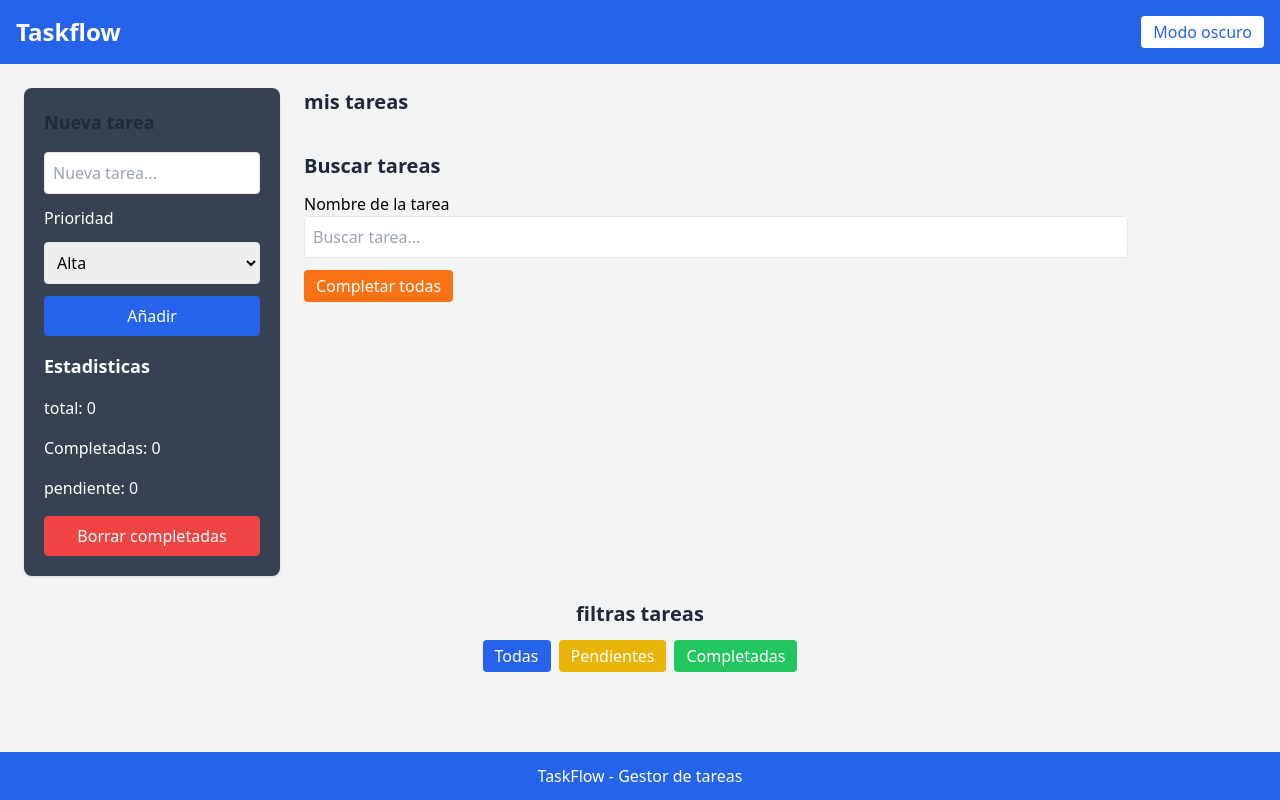
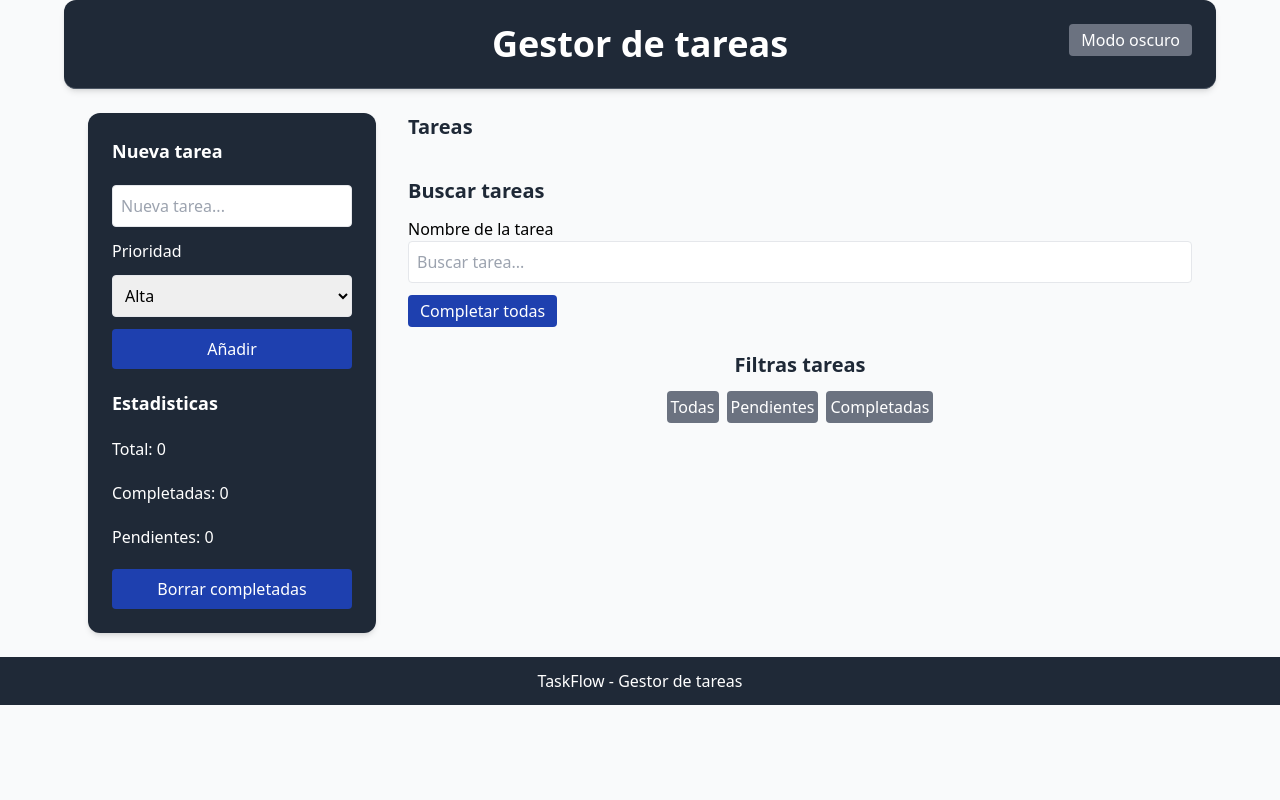
Before and after one commit to JOCAMU/taskflow-project, a website: page index.html in a window 1280 px wide. Drawn offline with nearby package versions, Linux system fonts and the light colour scheme.

Commit message:
cambio de estilos final

```diff
--- a/app.js
+++ b/app.js
@@ -27,7 +27,7 @@ function updateStats() {
 function createTaskElement(taskData) {
 
   const task = document.createElement("div");
-  task.className = "bg-white dark:bg-gray-800 p-4 rounded-lg shadow flex justify-between items-center";
+ task.className = "bg-gray-300 dark:bg-gray-800 p-4 rounded-xl shadow-sm hover:shadow-lg hover:-translate-y-1 hover:scale-[1.01] transition-all duration-300 flex justify-between items-center";
 
   const priorityColor =
     taskData.level === "alta"
@@ -49,7 +49,7 @@ function createTaskElement(taskData) {
 
   const deletebtn = document.createElement("button");
   deletebtn.textContent = "completada";
-  deletebtn.className = "bg-red-500 text-white px-2 py-1 rounded hover:bg-red-600 transition";
+  deletebtn.className = "bg-gray-600 text-white px-2 py-1 rounded hover:bg-gray-700 transition";
 
  if (taskData.completed === true) {
   task.classList.add("opacity-50");
@@ -66,7 +66,7 @@ function createTaskElement(taskData) {
     tareaEncontrada.completed = true;
     task.classList.add("opacity-50");
     task.querySelector("h3").classList.add("line-through");
-    deletebtn.textContent = "descompletar";
+    deletebtn.textContent = "Descompletar";
   } else {
     tareaEncontrada.completed = false;
     task.classList.remove("opacity-50");
@@ -80,7 +80,7 @@ function createTaskElement(taskData) {
 
  const editBtn = document.createElement("button");
 editBtn.textContent = "editar";
-editBtn.className = "bg-blue-500 text-white px-1 py-1 rounded hover:bg-blue-600 transition ml-1";
+editBtn.className = "bg-gray-500 text-white px-1 py-1 rounded hover:bg-gray-600 transition ml-1";
 editBtn.setAttribute("aria-label", "editar tarea");
 editBtn.addEventListener("click", function() {
   const h3 = task.querySelector("h3");
@@ -118,6 +118,10 @@ editBtn.addEventListener("click", function() {
 task.appendChild(deletebtn);
 task.appendChild(editBtn);
 tasklist.appendChild(task);
+
+setTimeout(() => {
+  task.classList.add("animate-fade");
+}, 10);
 }
 tasks.forEach(function (task) {
   createTaskElement(task);
--- a/index.html
+++ b/index.html
@@ -13,25 +13,43 @@
     darkMode: 'class'
   }
 </script>
+<style>
+@keyframes fadeIn {
+  from {
+    opacity: 0;
+    transform: translateY(30px) scale(0.95);
+  }
+  to {
+    opacity: 1;
+    transform: translateY(0) scale(1);
+  }
+}
 
+.animate-fade {
+  animation: fadeIn 0.4s ease;
+}
+</style>
 </head>
 
 
-<body class="bg-gray-100 dark:bg-gray-900 min-h-screen flex flex-col">
-<header class="bg-blue-600 text-white p-4 flex justify-between items-center">
-<h1 class="text-2xl font-bold">Taskflow</h1>
+<body class="bg-gray-50 dark:bg-gray-900 min-h-screen">
+
+<header class="bg-gray-800 text-white max-w-3xl lg:max-w-5xl xl:max-w-6xl mx-auto px-6 py-6 rounded-xl shadow-md border-b border-gray-600 relative">
+
+<h1 class="text-4xl font-bold text-center">
+  Gestor de tareas</h1>
 
 <button id="toggle-dark"
-class="bg-white text-blue-600 px-3 py-1 rounded hover:bg-gray-200 transition focus:ring-2 focus:ring-blue-300">
-Modo oscuro </button>
+class="absolute right-6 top-6 bg-gray-500 text-white px-3 py-1 rounded hover:bg-gray-600 transition">
+Modo oscuro
+</button>
 
 </header>
 
+<div class= "flex flex-col md:flex-row gap-8 p-6 max-w-6xl w-full mx-auto">
 
-<div class= "flex flex-col md:flex-row gap-6 p-6 max-w-6xl w-full dark:bg-gray-900">
-
-<aside class="bg-gray-700 dark:bg-gray-800 p-5 rounded-lg shadow w-full md:w-64 flex flex-col gap-4">
- <h2 class="text-lg font-semibold text-gray-800 dark:text-white">
+<aside class="bg-gray-800 dark:bg-gray-800 p-6 rounded-xl shadow-md w-full md:w-72 flex flex-col gap-5">
+ <h2 class="text-lg font-semibold text-white dark:text-white">
 Nueva tarea
 </h2>
 
@@ -61,17 +79,17 @@ class="border p-2 rounded w-full"
 
 <button
 type="submit"
-class="bg-blue-600 text-white p-2 rounded hover:bg-blue-700 transition focus:ring-2 focus:ring-blue-300">
+class="bg-blue-800 text-white p-2 rounded hover:bg-blue-900 transition focus:ring-2 focus:ring-blue-300">
 Añadir </button>
 
 </form>
 
 <h2 class="text-lg font-semibold text-white">Estadisticas</h2>
-<p class="text-white">total: <span id="total-tasks">0</span></p>
+<p class="text-white">Total: <span id="total-tasks">0</span></p>
 <p class="text-white">Completadas: <span id="completed-tasks">0</span></p>
-<p class="text-white">pendiente: <span id="pending-task">0</span></p>
+<p class="text-white">Pendientes: <span id="pending-task">0</span></p>
 
-<button id="clear-completed" class="bg-red-500 text-white p-2 rounded hover:bg-red-600 transition focus:ring-2 focus:ring-blue-300">
+<button id="clear-completed" class="bg-blue-800 text-white p-2 rounded hover:bg-blue-900 transition focus:ring-2 focus:ring-blue-300">
   Borrar completadas
 </button>
 </aside>
@@ -81,7 +99,7 @@ Añadir </button>
 <section>
 
 <h2 class="text-xl font-semibold mb-3 text-gray-800 dark:text-white">
-   mis tareas
+  Tareas
  </h2>
 
 
@@ -104,24 +122,26 @@ id="search-input"
 placeholder="Buscar tarea..."
 class="border p-2 rounded w-full text-base focus:outline-none focus:ring-2 focus:ring-blue-500"
 >
-<button id="complete-all" class="bg-orange-500 text-white px-3 py-1 rounded hover:bg-orange-600 transition mt-3">Completar todas</button>
+<button id="complete-all" class="bg-blue-800 text-white px-3 py-1 rounded hover:bg-blue-900 transition mt-3">Completar todas</button>
 </section>
+<section>
+<h2 class= "text-xl font-semibold mb-3 text-gray-800 dark:text-white text-center"> Filtras tareas</h2>
+<div class="flex gap-2 mb-3 justify-center">
+  <button id="filter-all" class="bg-gray-500 text-white px-1 py-1 rounded hover:bg-gray-600 transition">Todas</button>
+  <button id="filter-pending" class="bg-gray-500 text-white px-1 py-1 rounded hover:bg-gray-600 transition">Pendientes</button>
+  <button id="filter-completed" class="bg-gray-500 text-white px-1 py-1 rounded hover:bg-gray-600 transition">Completadas</button>
 
+</div>
+</section>
 </main>
 
 </div>
 
 <!-- script src="app.js"></script-->
 
-<h2 class= "text-xl font-semibold mb-3 text-gray-800 dark:text-white text-center"> filtras tareas</h2>
-<div class="flex gap-2 mb-3 justify-center">
-  <button id="filter-all" class="bg-blue-600 text-white px-3 py-1 rounded hover:bg-blue-700 transition">Todas</button>
-  <button id="filter-pending" class="bg-yellow-500 text-white px-3 py-1 rounded hover:bg-yellow-600 transition">Pendientes</button>
-  <button id="filter-completed" class="bg-green-500 text-white px-3 py-1 rounded hover:bg-green-600 transition">Completadas</button>
 
-</div>
 <script src="app.js"></script>
-<footer class="bg-blue-600 text-white text-center p-3 mt-auto">
+<footer class="bg-gray-800 text-white text-center p-3 mt-auto">
 <p>TaskFlow - Gestor de tareas</p>
 </footer>
 
```
